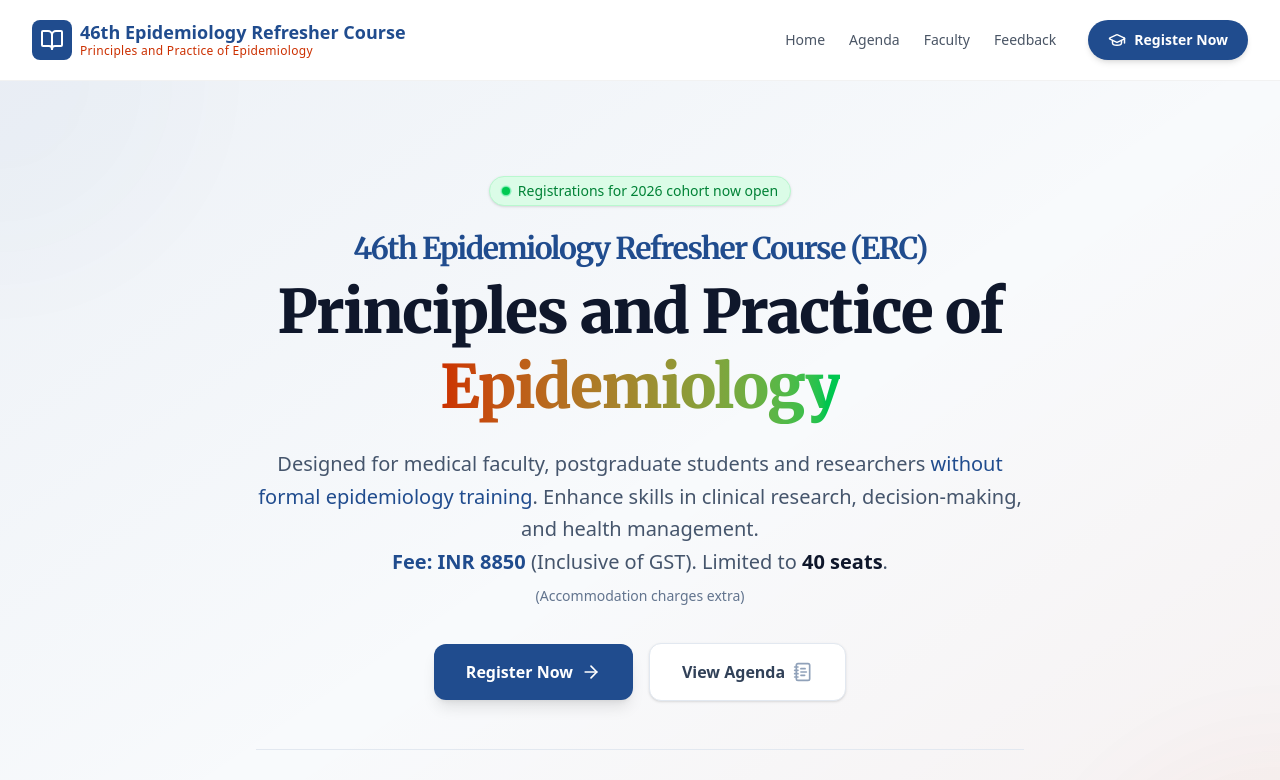
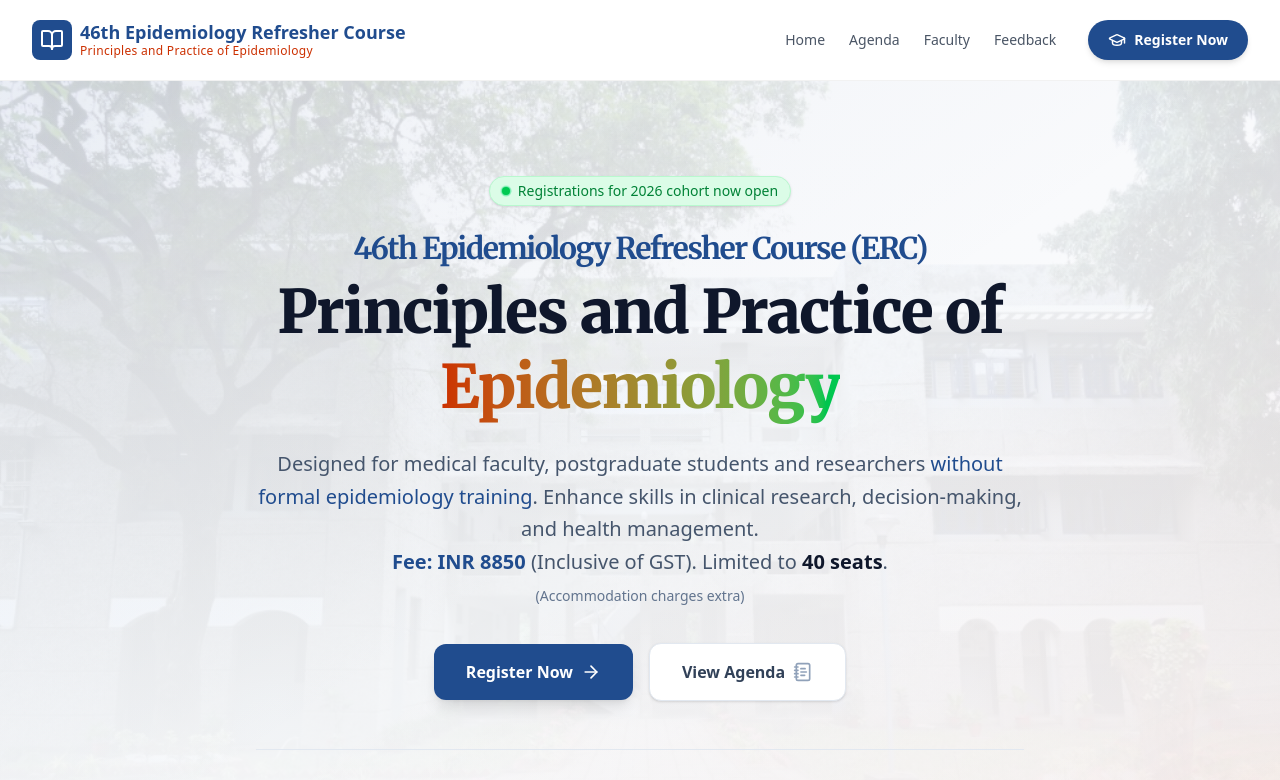
Before and after one commit to jebujohn/cmc-epi-bio-course, a Next.js app: page / in a window 1280 px wide. Shown: the top 780 px of the page. Built offline with nearby package versions, Linux system fonts and the light colour scheme.

Commit message:
feat: add translucent background image to hero section

```diff
--- a/src/app/page.tsx
+++ b/src/app/page.tsx
@@ -24,6 +24,11 @@ export default function Home() {
     <div className="flex flex-col min-h-screen">
       {/* Hero Section */}
       <section className="relative overflow-hidden bg-slate-50 border-b border-slate-200">
+        <div
+          className="absolute inset-0 z-0 bg-cover bg-center bg-no-repeat opacity-[0.15]"
+          style={{ backgroundImage: "url('/hero-bg.jpg')" }}
+        />
+        <div className="absolute inset-0 bg-gradient-to-b from-transparent to-slate-50 z-0" />
         <div className="absolute inset-0 bg-gradient-to-br from-primary/5 via-transparent to-secondary/5 z-0" />
         <div className="absolute opacity-10 blur-3xl rounded-full bg-primary/20 w-96 h-96 top-0 left-0 -translate-x-1/2 -translate-y-1/2 z-0"></div>
         <div className="absolute opacity-20 blur-3xl rounded-full bg-secondary/20 w-96 h-96 bottom-0 right-0 translate-x-1/2 translate-y-1/2 z-0"></div>
```
Also changed, not shown: public/hero-bg.jpg (added).
